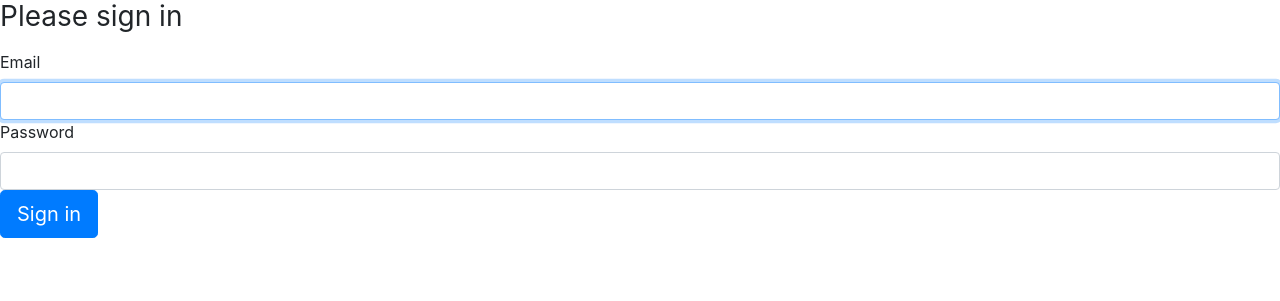
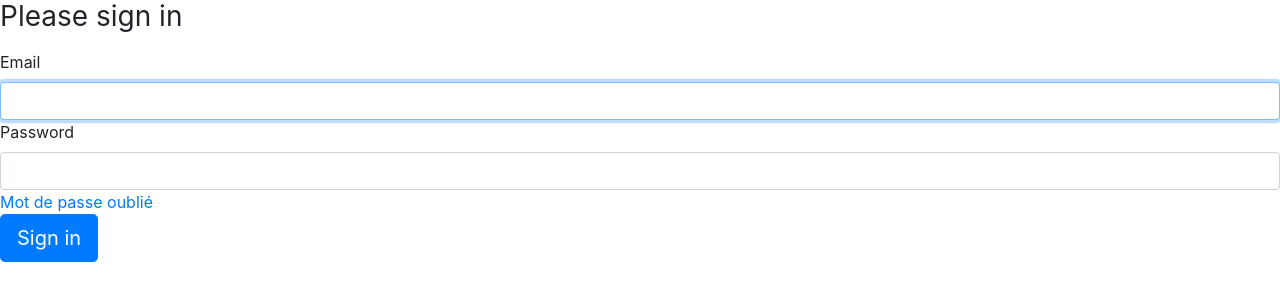
Before and after one commit to audmc/foxie, a Symfony app: template templates/security/login.html.twig in a window 1280 px wide. Shown: the top 301 px of the page. Run offline with Twig, Linux system fonts and the light colour scheme; the template is opened without the code that fills it, so the values that code supplies are empty; some libraries are stand-ins or nearby versions.

Commit message:
MAJ > foxie> modif contenue

```diff
--- a/templates/security/login.html.twig
+++ b/templates/security/login.html.twig
@@ -23,7 +23,7 @@
     <input type="hidden" name="_csrf_token"
            value="{{ csrf_token('authenticate') }}"
     >
-
+ <a href="#"> Mot de passe oublié </a>
     {#
         Uncomment this section and add a remember_me option below your firewall to activate remember me functionality.
         See https://symfony.com/doc/current/security/remember_me.html
@@ -34,9 +34,10 @@
             </label>
         </div>
     #}
-
-    <button class="btn btn-lg btn-primary" type="submit">
-        Sign in
-    </button>
+    <div>
+        <button class="btn btn-lg btn-primary" type="submit">
+            Sign in
+        </button>
+    </div>
 </form>
 {% endblock %}
```
